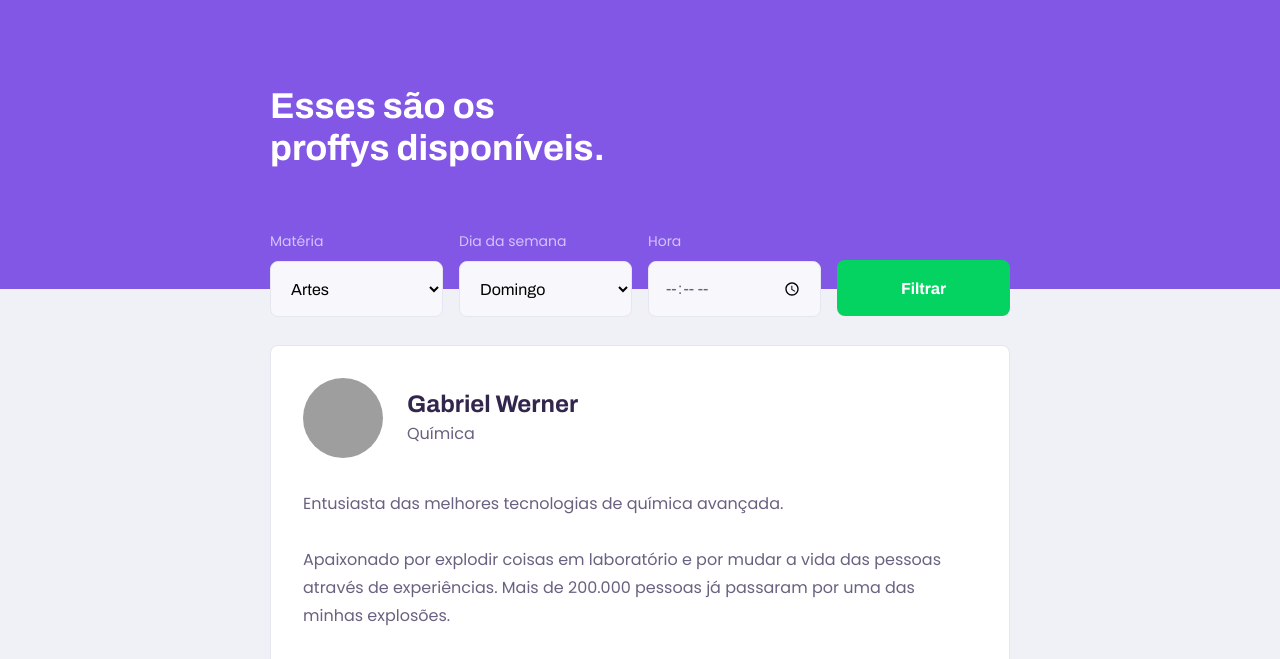
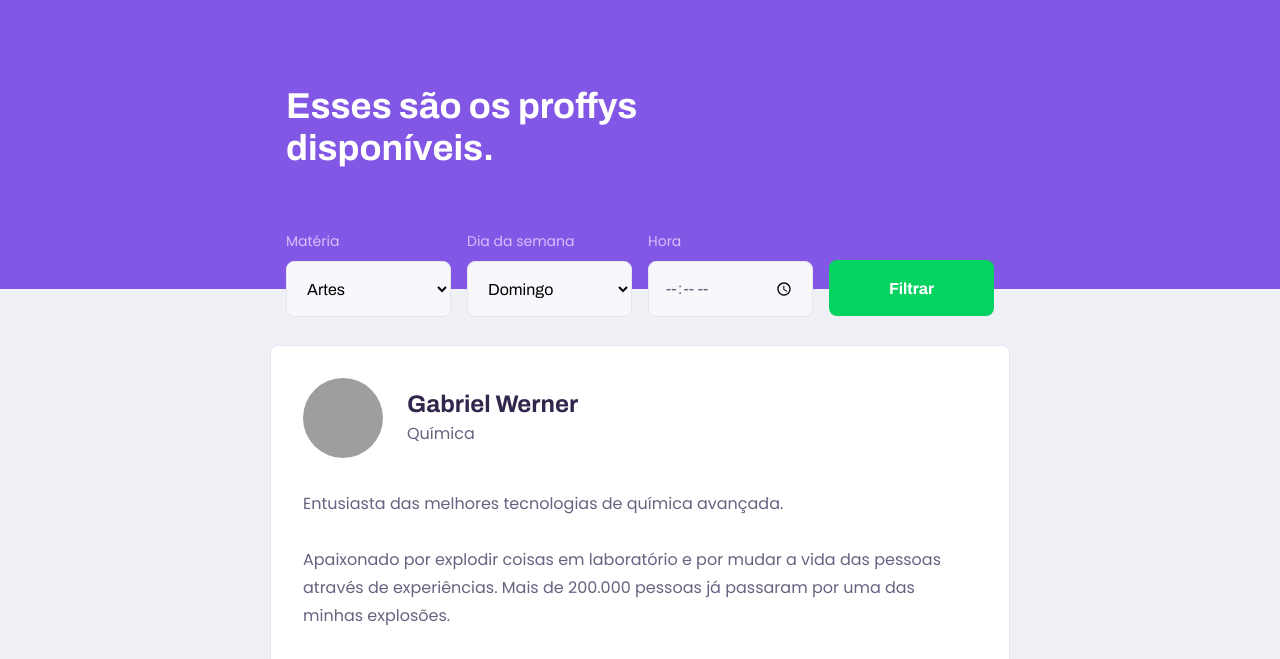
Before and after one commit to gabrielgfw/nlw-02-discovery, a plain HTML site: page study.html in a window 1280 px wide. Shown: the part 51-710 px from the top of the page. Drawn offline with Linux system fonts and the light colour scheme; grey boxes are pictures that could not be loaded.

Commit message:
css adjustments animations and fix paddings

```diff
--- a/styles/partials/page-study.css
+++ b/styles/partials/page-study.css
@@ -40,6 +40,8 @@
     margin: 3.2rem auto;
 
     position: relative;
+    padding-left: 20px;
+    padding-right: 20px;
 }
 
 .page-header .header-content strong {
@@ -74,12 +76,14 @@
     align-items: center;
     justify-content: center;
     text-decoration: none;
-    transition: background 0.4s;
+    transition: background 0.6s,
+                font-size 0.8s;
     margin-top: 3.2rem;
 }
 
 #search-teachers button:hover {
     background: var(--color-secondary-dark);
+    font-size: 2rem;
 }
 
 
@@ -141,6 +145,14 @@
     padding: 3.2rem;
     display: flex;
     align-items: center;
+}
+
+.teacher-item header strong {
+    transition: color 1.5s;
+}
+
+.teacher-item header strong:hover {
+    color: var(--color-primary);
 }
 
 .teacher-item header img {
@@ -213,12 +225,14 @@
 
     text-decoration: none;
 
-    transition: background 0.6s;
+    transition: background 0.8s,
+                font-size 0.6s;
     margin-left: 1.6rem;
 }
 
 .teacher-item footer button:hover {
     background: var(--color-secondary-dark);
+    font-size: 1.7rem;
 }
 
 /* desktop configuration */
@@ -242,6 +256,8 @@
 
         flex: 1 1;
         padding-bottom: 48px;
+        padding-left: 16px;
+        padding-right: 16px;
         display: flex;
         flex-direction: column;
         justify-content: center;
@@ -249,7 +265,7 @@
     }
 
     .page-header .header-content strong {
-        max-width: 350px;
+        max-width: 550px;
     }
 
     .teacher-item header,
@@ -263,6 +279,7 @@
         gap: 16px;
         position: absolute;
         bottom: -28px;
+        padding-right: 16px;
     }
 
     #page-study main {
```
